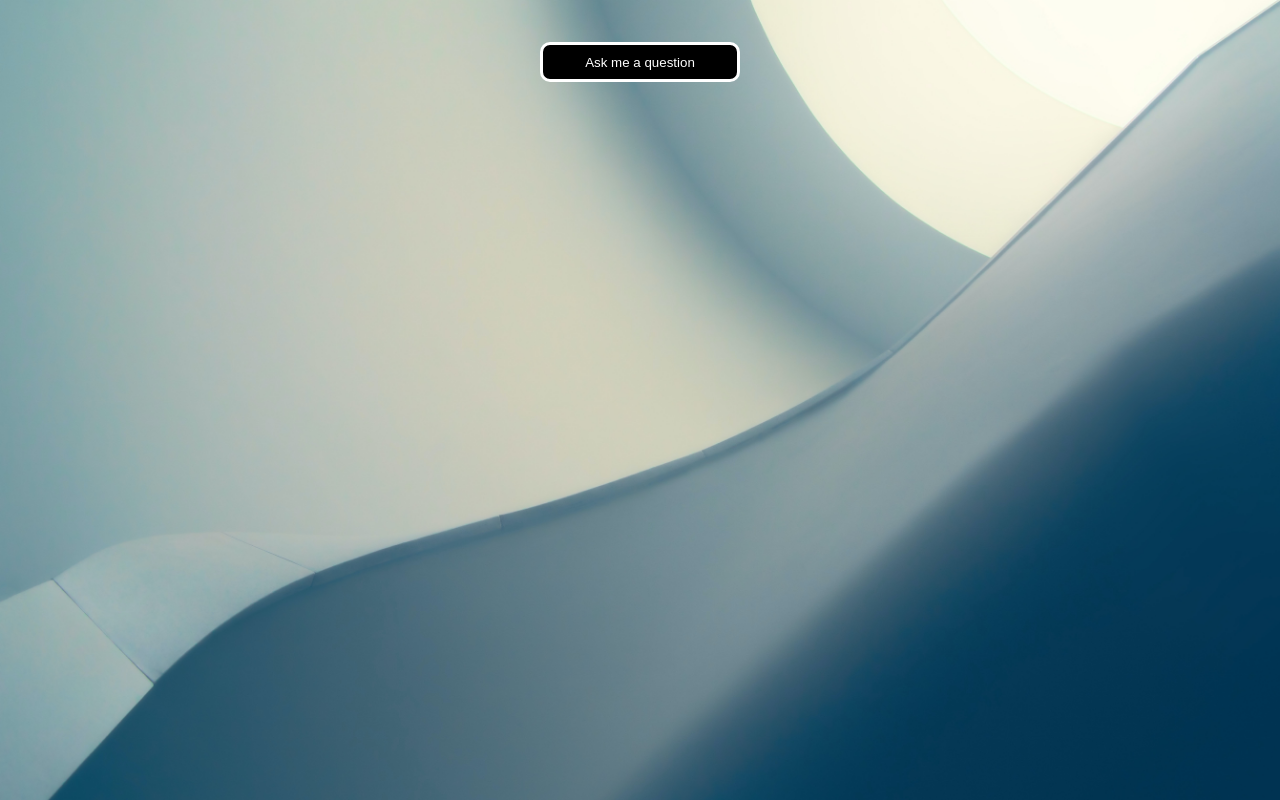
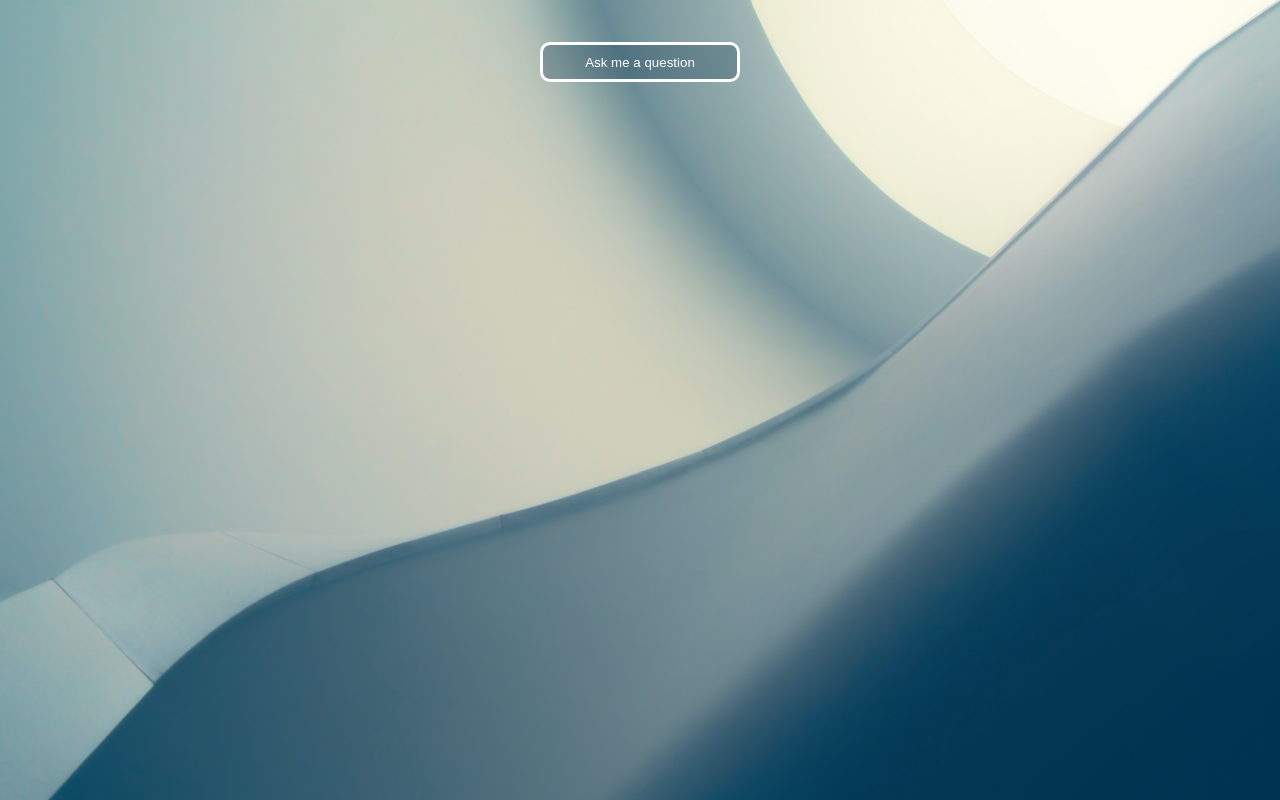
Before and after one commit to michmitz/interview-prep, a Next.js app: page / in a window 1280 px wide. Built offline with nearby package versions, Linux system fonts and the light colour scheme.

Commit message:
Loading ellipses animation

```diff
--- a/pages/index.tsx
+++ b/pages/index.tsx
@@ -1,31 +1,36 @@
-import React from 'react'
-import type { NextPage } from 'next'
-import styles from '../styles/Home.module.css'
-import { QuestionCard } from '@/components/question_card/QuestionCard'
-import { appStrings } from '@/constants/appStrings'
+import React from "react";
+import type { NextPage } from "next";
+import styles from "../styles/Home.module.css";
+import { QuestionCard } from "@/components/question_card/QuestionCard";
+import { appStrings } from "@/constants/appStrings";
 
 const Home: NextPage = () => {
-  const [completion, setCompletion] = React.useState<string>('')
+  const [completion, setCompletion] = React.useState<string>("");
+  const [loading, setLoading] = React.useState<boolean>(false);
 
   const handleClick = async (e: any) => {
-    setCompletion('Thinking...');
-    const response = await fetch('/api/openai', {
-      method: 'POST',
+    setLoading(true);
+    const response = await fetch("/api/openai", {
+      method: "POST",
       headers: {
-        'Content-Type': 'application/json',
+        "Content-Type": "application/json",
       },
       body: JSON.stringify(appStrings.prompt1),
     });
-    const data = await response.json();
-    setCompletion(data.result.choices[0].text);
+    const data = await response.json()
+    setCompletion(data.result.choices[0].text)
+    setLoading(false)
   }
 
   return (
     <div className={styles.main}>
-      <button onClick={handleClick} className={styles.button}>Ask me a question</button>
+      <button onClick={handleClick} className={styles.button}>
+        Ask me a question
+      </button>
+      {loading && <div className={styles.loading}>Thinking</div>}
       {completion && <QuestionCard response={completion} />}
     </div>
-  )
-}
+  );
+};
 
-export default Home
+export default Home;
--- a/styles/Home.module.css
+++ b/styles/Home.module.css
@@ -12,9 +12,29 @@
 .button {
   height: 40px;
   width: 200px;
-  background-color: black;
+  background-color: rgb(21, 56, 82, 0.3);
   border-radius: 10px;
   border: solid;
   color: white;
   margin-top: 10px;
 }
+
+.loading {
+  margin-top: 10px;
+  font-size: 20px;
+  font-family: 'Raleway';
+}
+
+.loading::after {
+  display: inline-block;
+  animation: dotty steps(1,end) 1.5s infinite;
+  content: '';
+}
+
+@keyframes dotty {
+    0%   { content: ''; }
+    25%  { content: '.'; }
+    50%  { content: '..'; }
+    75%  { content: '...'; }
+    100% { content: ''; }
+}
```
